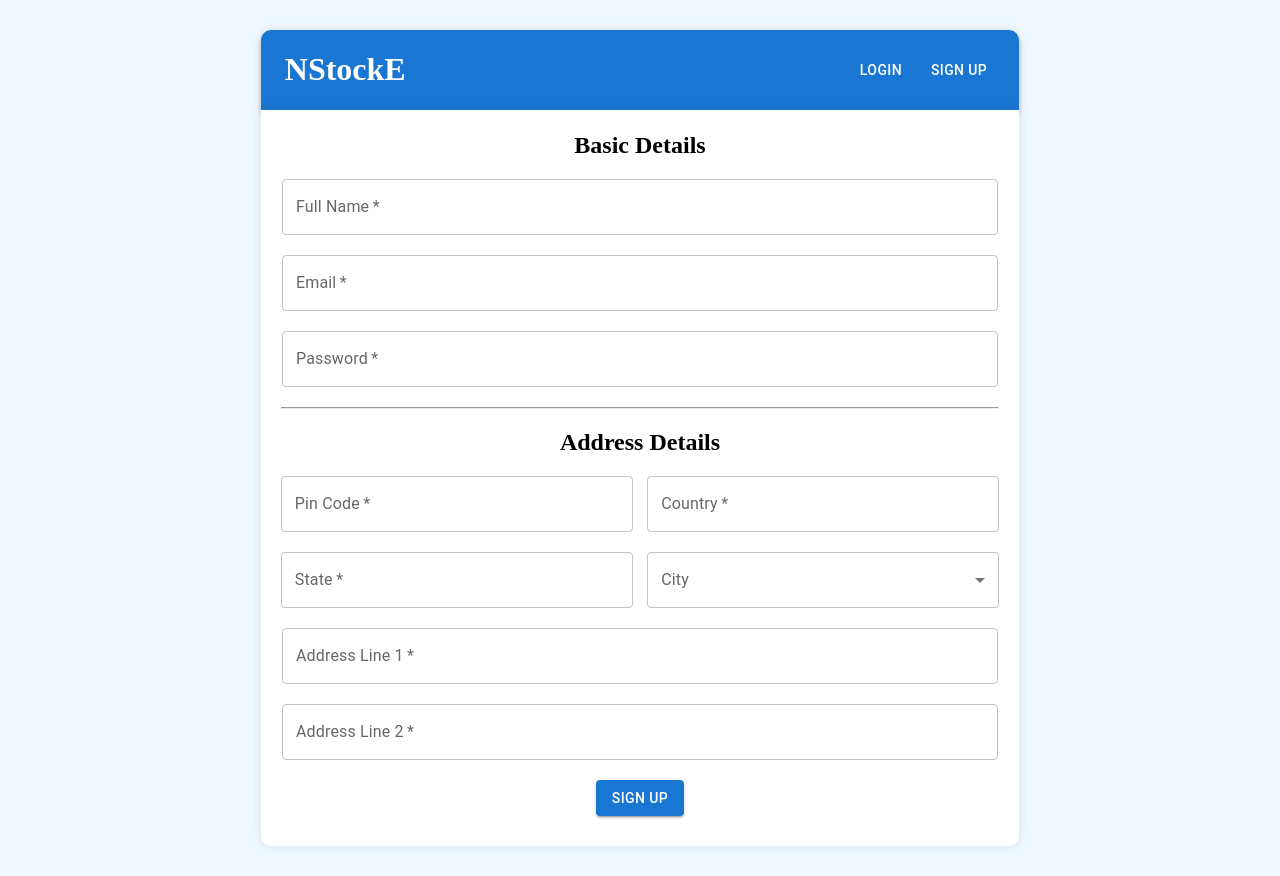
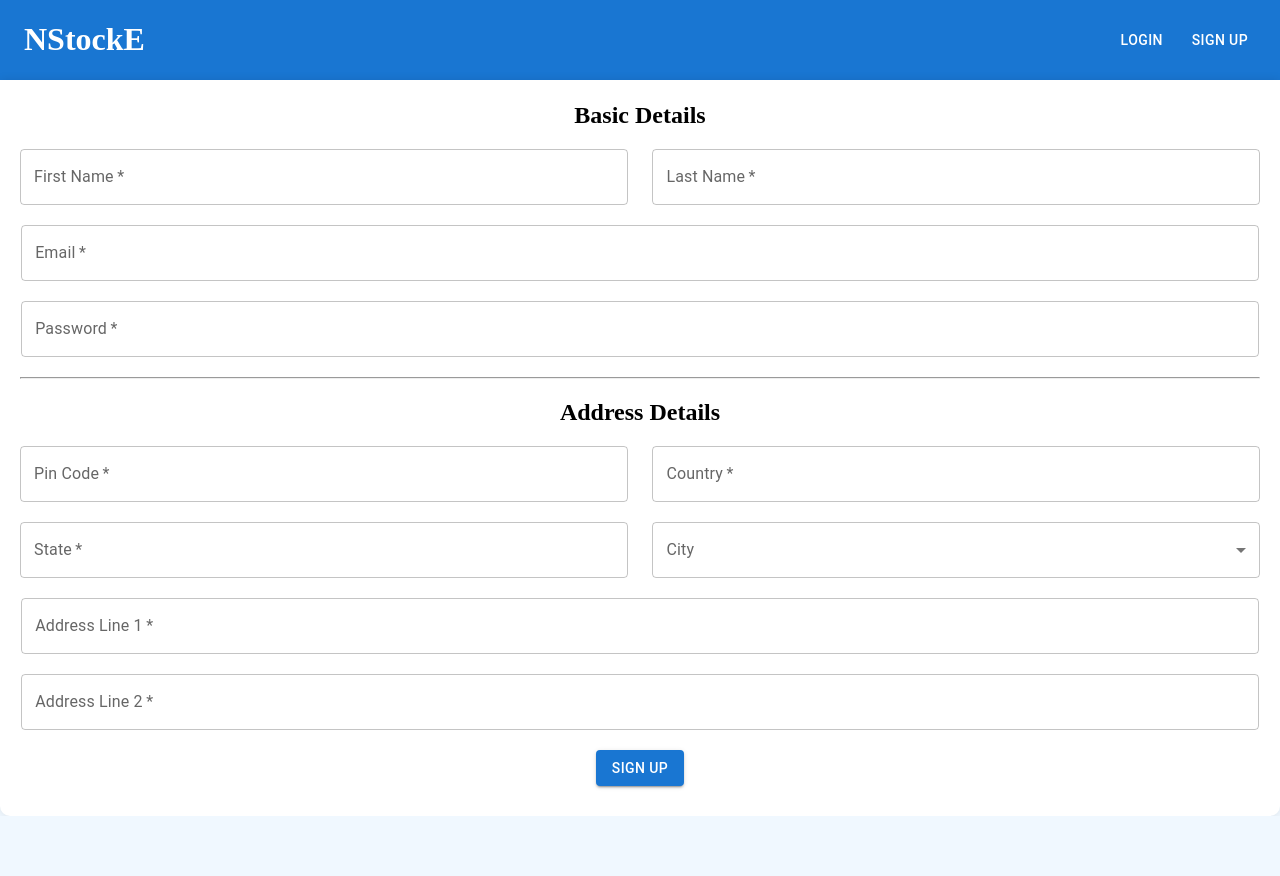
Before and after one commit to shreya-celestial/stocks-mini-project, a React (Create React App) app in the folder reactts/: page /sign-up in a window 1280 px wide. After the commit the page ends 816 px from the top, so only its background shows below. Built offline with nearby package versions, Linux system fonts and the light colour scheme.

Commit message:
updating navbar according to login state as well as ui

```diff
--- a/reactts/src/App.tsx
+++ b/reactts/src/App.tsx
@@ -1,25 +1,42 @@
-import React from "react";
+import React, { useState } from "react";
 import TableData from "./components/Table";
 import { BrowserRouter, Routes, Route } from "react-router-dom";
 import Stock from "./components/Stock";
 import NavBar from "./components/NavBar";
 import SignUp from "./components/SignUp";
 import Login from "./components/Login";
+import UserContext from "./store/UserContext";
+
+let SESSION_USER = sessionStorage.getItem("user");
+SESSION_USER = SESSION_USER ? JSON.parse(SESSION_USER) : null;
 
 const App: React.FC = () => {
+  const [user, setUser] = useState(SESSION_USER);
+
+  const handleUser = (data: any) => {
+    setUser(data);
+  };
+
+  const globalUser = {
+    user: user,
+    setUser: handleUser,
+  };
+
   return (
+    <UserContext.Provider value={globalUser}>
       <BrowserRouter>
         <div className="table">
           <NavBar />
           <Routes>
             <Route path="/" element={<TableData />} />
-          <Route path="/sign-up" element={<SignUp />} />
-          <Route path="/login/user" element={<Login />} />
+            {!user && <Route path="/sign-up" element={<SignUp />} />}
+            {!user && <Route path="/login/user" element={<Login />} />}
             <Route path="/:ticker" element={<Stock />} />
             <Route path="/*" element={<TableData />} />
           </Routes>
         </div>
       </BrowserRouter>
+    </UserContext.Provider>
   );
 };
 
--- a/reactts/src/components/Carousel.tsx
+++ b/reactts/src/components/Carousel.tsx
@@ -72,7 +72,6 @@ export default function Carousel(props: any) {
               handleClick();
               handleNext();
             }}
-            disabled={activeStep === 5}
           >
             Next
             {theme.direction === "rtl" ? (
--- a/reactts/src/components/Login.tsx
+++ b/reactts/src/components/Login.tsx
@@ -2,9 +2,12 @@ import styles from "./modules/signup.module.css";
 import TextField from "@mui/material/TextField";
 import Button from "@mui/material/Button";
 import { useNavigate } from "react-router-dom";
+import { useContext } from "react";
+import UserContext from "../store/UserContext";
 
 const Login = () => {
   const nav = useNavigate();
+  const { setUser } = useContext(UserContext);
   const handleSubmit = async (e: any) => {
     e.preventDefault();
     const data = {
@@ -16,6 +19,8 @@ const Login = () => {
       const dataUser = await fetch(url);
       const response = await dataUser.json();
       if (response?.status === "success") {
+        sessionStorage.setItem("user", JSON.stringify(response?.data));
+        setUser(response?.data);
         nav("/");
       } else {
         alert(response?.msg);
--- a/reactts/src/components/NavBar.tsx
+++ b/reactts/src/components/NavBar.tsx
@@ -3,30 +3,58 @@ import Box from "@mui/material/Box";
 import Toolbar from "@mui/material/Toolbar";
 import Button from "@mui/material/Button";
 import { Link, useNavigate } from "react-router-dom";
+import { useContext } from "react";
+import UserContext from "../store/UserContext";
+import AccountCircleIcon from "@mui/icons-material/AccountCircle";
 
 const NavBar = () => {
   const nav = useNavigate();
+  const { user, setUser } = useContext(UserContext);
+
+  const handleLogOut = () => {
+    setUser(null);
+    sessionStorage.removeItem("user");
+  };
+
   const handleClick = () => {
     nav("/");
   };
 
   return (
     <Box sx={{ flexGrow: 1 }}>
-      <AppBar position="static" sx={{ borderRadius: "10px 10px 0 0 " }}>
+      <AppBar position="static">
         <Toolbar>
           <h1 style={{ cursor: "pointer" }} onClick={handleClick}>
             NStockE
           </h1>
-          <Button color="inherit" sx={{ marginLeft: "auto" }}>
-            <Link to={"/login/user"} style={{ color: "white" }}>
-              Login
+          {!user && (
+            <Link
+              to={"/login/user"}
+              style={{ color: "white", marginLeft: "auto" }}
+            >
+              <Button color="inherit">Login</Button>
             </Link>
-          </Button>
-          <Button color="inherit" sx={{ marginLeft: "10px" }}>
-            <Link to={"/sign-up"} style={{ color: "white" }}>
-              Sign Up
+          )}
+          {!user && (
+            <Link
+              to={"/sign-up"}
+              style={{ color: "white", marginLeft: "10px" }}
+            >
+              <Button color="inherit">Sign Up</Button>
             </Link>
-          </Button>
+          )}
+          {user && (
+            <Button
+              color="inherit"
+              sx={{ marginLeft: "auto" }}
+              onClick={handleLogOut}
+            >
+              Log Out
+            </Button>
+          )}
+          {user && (
+            <AccountCircleIcon fontSize="large" sx={{ marginLeft: "10px" }} />
+          )}
         </Toolbar>
       </AppBar>
     </Box>
--- a/reactts/src/components/SignUp.tsx
+++ b/reactts/src/components/SignUp.tsx
@@ -18,7 +18,8 @@ const SignUp = () => {
   const handleSubmit = async (e: any) => {
     e.preventDefault();
     const data = {
-      name: e.target.elements.name.value,
+      fname: e.target.elements.firstname.value,
+      lname: e.target.elements.lastname.value,
       email: e.target.elements.email.value,
       password: e.target.elements.password.value,
       pin: e.target.elements.pincode.value,
@@ -38,7 +39,7 @@ const SignUp = () => {
       });
       const response = await postData.json();
       if (response?.status === "success") {
-        nav("/");
+        nav("/login/user");
       } else {
         alert(response?.msg);
       }
@@ -73,25 +74,33 @@ const SignUp = () => {
   return (
     <form className={styles.form} onSubmit={handleSubmit}>
       <h2>Basic Details</h2>
-      <TextField
-        required
-        label="Full Name"
-        name="name"
-        sx={{ width: "94.4%", marginBottom: "20px" }}
-      />
+      <div className={styles.nameInps}>
+        <TextField
+          required
+          label="First Name"
+          name="firstname"
+          sx={{ width: "49%" }}
+        />
+        <TextField
+          required
+          label="Last Name"
+          name="lastname"
+          sx={{ width: "49%" }}
+        />
+      </div>
       <TextField
         required
         label="Email"
         type="email"
         name="email"
-        sx={{ width: "94.4%", marginBottom: "20px" }}
+        sx={{ width: "96.7%", marginBottom: "20px" }}
       />
       <TextField
         required
         label="Password"
         type="password"
         name="password"
-        sx={{ width: "94.4%", marginBottom: "20px" }}
+        sx={{ width: "96.7%", marginBottom: "20px" }}
       />
       <hr />
       <h2>Address Details</h2>
@@ -143,13 +152,13 @@ const SignUp = () => {
         required
         label="Address Line 1"
         name="address1"
-        sx={{ width: "94.4%", marginBottom: "20px" }}
+        sx={{ width: "96.7%", marginBottom: "20px" }}
       />
       <TextField
         required
         label="Address Line 2"
         name="address2"
-        sx={{ width: "94.4%", marginBottom: "20px" }}
+        sx={{ width: "96.7%", marginBottom: "20px" }}
       />
       <Button variant="contained" type="submit">
         Sign Up
--- a/reactts/src/components/Table.tsx
+++ b/reactts/src/components/Table.tsx
@@ -27,7 +27,10 @@ const TableData: React.FC = () => {
 
   return (
     <TableContainer component={Paper}>
-      <Table sx={{ minWidth: 650 }} aria-label="simple table">
+      <Table
+        sx={{ minWidth: 650, width: "90%", margin: "10px auto 0" }}
+        aria-label="simple table"
+      >
         <TableHead>
           <TableRow>
             <TableCell sx={{ fontWeight: "800" }}>Id</TableCell>
@@ -57,8 +60,8 @@ const TableData: React.FC = () => {
       <Stack
         spacing={2}
         sx={{
-          margin: "20px auto",
-          width: "30%",
+          margin: "20px auto 40px",
+          width: "17%",
         }}
       >
         <Pagination count={count} page={page} onChange={handleChange} />
--- a/reactts/src/components/modules/carousel.module.css
+++ b/reactts/src/components/modules/carousel.module.css
@@ -8,7 +8,7 @@
 
 .shown{
   display: block;
-  width: 94.5%;
+  width: 96.5%;
   min-height: 200px;
   height: 300px;
   position: relative;
--- a/reactts/src/index.css
+++ b/reactts/src/index.css
@@ -1,11 +1,9 @@
 body {
   background-color: aliceblue;
+  margin: 0;
 }
 
 .table {
-  display: block;
-  width: 60%;
-  margin: 30px auto;
   text-align: center;
 }
 
--- /dev/null
+++ b/reactts/src/store/UserContext.ts
@@ -0,0 +1,15 @@
+import { createContext } from "react";
+
+interface userContextType {
+  user: any;
+  setUser: (data: any) => void;
+}
+
+const userType = {
+  user: null,
+  setUser: (data:any)=>{}
+}
+
+const UserContext = createContext<userContextType>(userType)
+
+export default UserContext
```
Also changed, not shown: 2 other files (tests, documents, lock files or other folders). Lines whose indentation alone changed are shown as unchanged.
